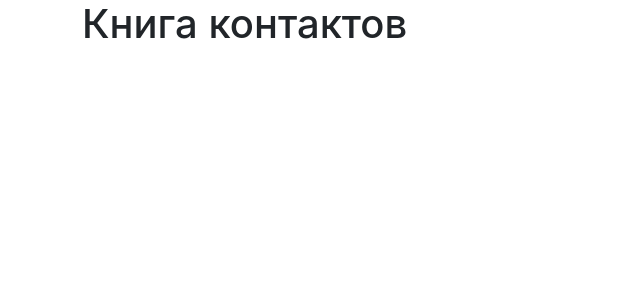
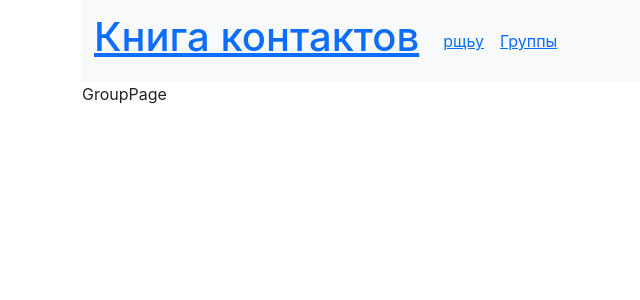
Before and after one commit to taraswww777/rs-mfd-contact-list, a React (Create React App) app: page /group in a window 1280 px wide. Shown: the top 300 px of the page, without its empty margins (0-640 px from the left). Built offline with nearby package versions, Linux system fonts and the light colour scheme.

Commit message:
make base page structure

```diff
--- a/src/App.tsx
+++ b/src/App.tsx
@@ -1,6 +1,9 @@
 import React from 'react';
 import './App.scss';
-import {Col, Container, Row, ThemeProvider} from 'react-bootstrap';
+import {ThemeProvider} from 'react-bootstrap';
+import {BrowserRouter, Route, Routes} from 'react-router-dom';
+import {Layout} from './components/Layout';
+import {HomePage, GroupPage} from './pages';
 
 export const App = () => {
   return (
@@ -8,28 +11,14 @@ export const App = () => {
       breakpoints={['xxxl', 'xxl', 'xl', 'lg', 'md', 'sm', 'xs', 'xxs']}
       minBreakpoint="xxs"
     >
-      <Container>
-        <Row>
-          <Col xxl={12}>
-            <h1>Книга контактов</h1>
-          </Col>
-          <Col xxl={4}>
-            <aside>
-
-            </aside>
-          </Col>
-          <Col xxl={8}>
-            <main>
-
-            </main>
-          </Col>
-          <Col xxl={12}>
-            <footer>
-
-            </footer>
-          </Col>
-        </Row>
-      </Container>
+      <BrowserRouter>
+        <Routes>
+          <Route path="/" element={<Layout />}>
+            <Route index element={<HomePage />} />
+            <Route path="group" element={<GroupPage />} />
+          </Route>
+        </Routes>
+      </BrowserRouter>
     </ThemeProvider>
   );
 }
--- /dev/null
+++ b/src/components/Layout.tsx
@@ -0,0 +1,24 @@
+import {Outlet} from 'react-router-dom';
+import {Col, Container, Row} from 'react-bootstrap';
+import React from 'react';
+import {MainMenu} from './MainMenu';
+
+export const Layout = () => {
+  return (
+    <Container>
+      <Row>
+        <Col xxl={12}>
+          <MainMenu />
+        </Col>
+        <Col xxl={12}>
+          <Outlet />
+        </Col>
+        <Col xxl={12}>
+          <footer>
+
+          </footer>
+        </Col>
+      </Row>
+    </Container>
+  );
+}
--- /dev/null
+++ b/src/components/MainMenu.tsx
@@ -0,0 +1,17 @@
+import {Link} from 'react-router-dom';
+import {Container, Nav, Navbar} from 'react-bootstrap';
+import React from 'react';
+
+export const MainMenu = () => {
+  return (
+    <Navbar bg="light" expand="lg">
+      <Container>
+        <Navbar.Brand href="#home"><Link to="/"><h1>Книга контактов</h1></Link></Navbar.Brand>
+        <Nav className="me-auto">
+          <Nav.Link><Link to="/">рщьу</Link></Nav.Link>
+          <Nav.Link><Link to="/Groups">Группы</Link></Nav.Link>
+        </Nav>
+      </Container>
+    </Navbar>
+  );
+}
--- /dev/null
+++ b/src/pages/GroupPage.tsx
@@ -0,0 +1,5 @@
+export const GroupPage = () => {
+  return (
+    <div>GroupPage</div>
+  );
+}
--- /dev/null
+++ b/src/pages/HomePage.tsx
@@ -0,0 +1,5 @@
+export const HomePage = () => {
+  return (
+    <div>HomePage</div>
+  );
+}
--- /dev/null
+++ b/src/pages/index.ts
@@ -0,0 +1,2 @@
+export {HomePage} from './HomePage'
+export {GroupPage} from './GroupPage'
```
